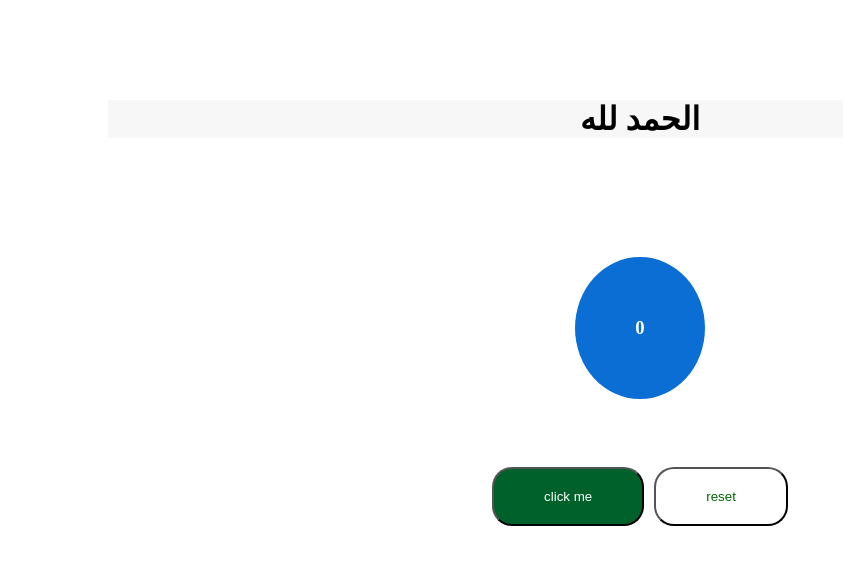
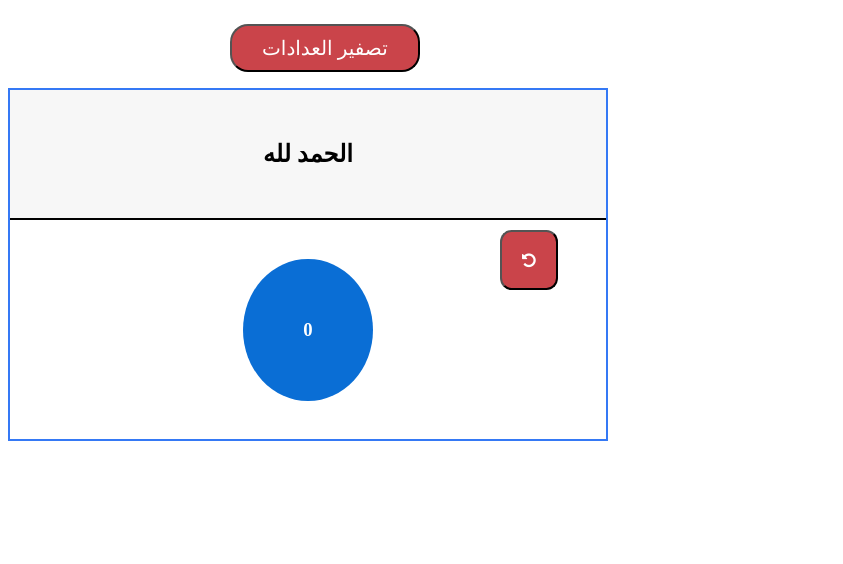
Before and after one commit to a5medHub/masbaha-test, a plain HTML site: page index.html in a window 1280 px wide. Shown: the whole page, without its empty margins (0-843 px from the left). Drawn offline with Linux system fonts and the light colour scheme.

Commit message:
Update index.html

```diff
--- a/index.html
+++ b/index.html
@@ -4,30 +4,70 @@
     <meta charset="UTF-8">
     <meta http-equiv="X-UA-Compatible" content="IE=edge">
     <meta name="viewport" content="width=device-width, initial-scale=1.0">
+    <link rel="stylesheet" href="https://cdnjs.cloudflare.com/ajax/libs/font-awesome/4.7.0/css/font-awesome.min.css">
     <title>test</title>
 </head>
+
 <body style="
-    border-color: #0a6ed5;
+    width: 600px;
+    height: 600px;
+    padding-bottom: 1rem;
+    padding-top: 80px;
 ">
-<container
-        style="
-            background-color: #fff;
-        ">
+<button type="button" onclick="resetCounter()" style="
+                    position: absolute;
+                    left: 225px;
+                    top: 3%;
+                    text: bolder;
+                    color: #fff;
+                    background-color: #ca444a;
+                    padding: 10px 30px;
+                    border-radius: 18px;
+                    font-size: 20px;
+                    margin-left: 5px;
+                    font-family: 'Simplified Arabic';
+            ">تصفير العدادات
+</button>
+<section class="container" style="
+border: 2px solid #3579f5;
+">
     <h1 style="
-            position: center;
-            margin: 100px;
+            padding: 50px 0px;
+            margin-block-start: 0rem;
+            margin-block-end: 0rem;
+            border-bottom: 2px solid #6e6e6e;
             display: flex;
             background-color: #f7f7f7;
             align-items: center;
             justify-content: center;
             border-color: #000;
         ">الحمد لله</h1>
+    <div>
+        <button type="button" onclick="incrementClick()" style="
+                    position: absolute;
+                    left: 500px;
+                    text: bolder;
+                    color: #fff;
+                    display: flex;
+                    align-items: center;
+                    background-color: #ca444a;
+                    padding: 20px 20px;
+                    border-radius: 20%;
+                    margin-top: 10px;
 
+            ">
+            <i class="fa fa-repeat fa-flip-horizontal" aria-hidden="true"
+               style="
+               font-size: 16px;
+               color: #ffffff;
+            "></i>
+        </button>
+    </div>
     <div style="
             display: flex;
             align-items: center;
             justify-content: center;
-            margin: 50px">
+            margin: 20px">
         <h3 style="
             position: center;
             padding: 60px;
@@ -36,34 +76,8 @@
             border-radius: 50%;"
             id="counter-label"><script>localStorage.getItem(n)</script>0</h3>
     </div>
-    <div style="
-            display: flex;
-            align-items: center;
-            justify-content: center">
+</section>
 
-        <button type="button" onclick="incrementClick()" style="
-                    position: center;
-                    text: bolder;
-                    color: #fff;
-                    background-color: #00622a;
-                    padding: 20px 50px;
-                    border-radius: 20px;
-                    margin-right: 5px;
-
-            ">click me</button>
-
-        <button type="button" onclick="resetCounter()" style="
-                    position: center;
-                    text: bolder;
-                    color: #006600;
-                    background-color: #fff;
-                    padding: 20px 50px;
-                    border-radius: 20px;
-                    margin-left: 5px;
-
-            ">reset</button>
-    </div>
-</container>
 <script type="text/javascript">
 
     let n = localStorage.getItem('counter-label');
```
